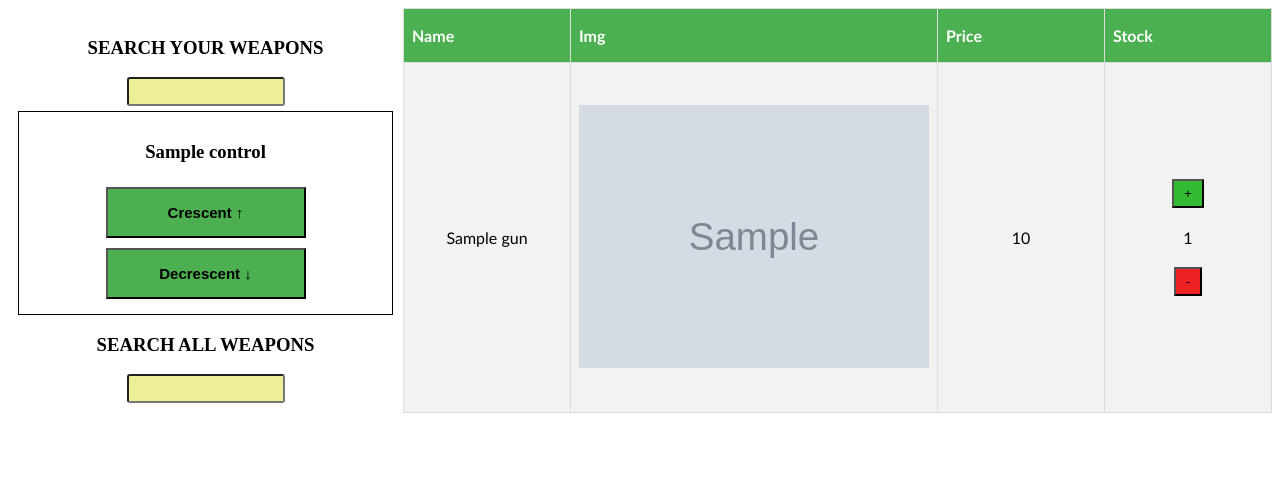
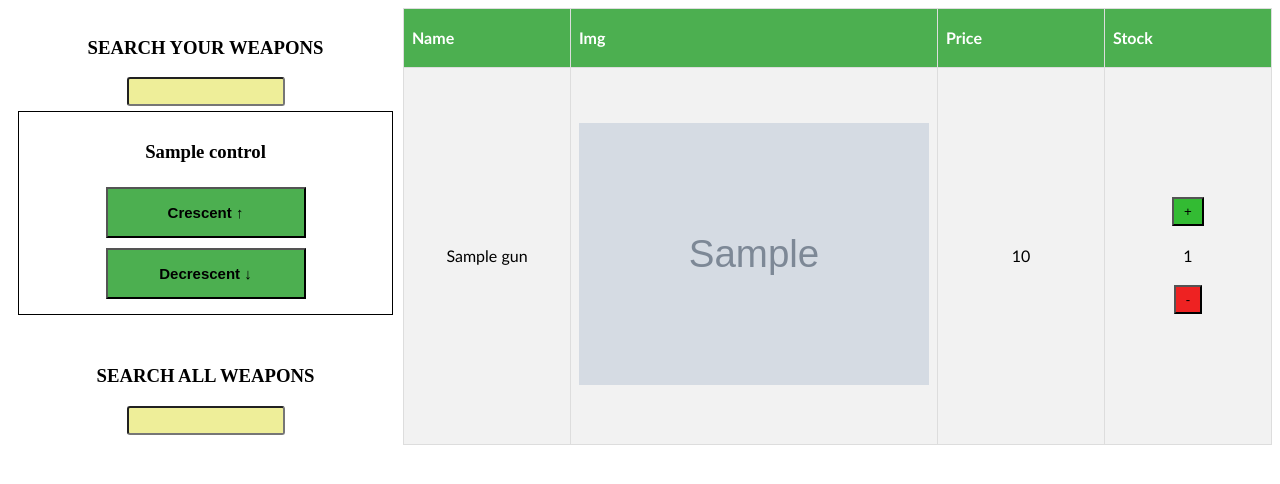
Before and after one commit to tavaresfajardo/pro20, a Django app: template edc_tp2/templates/search.html in a window 1280 px wide. Shown: the top 484 px of the page. Run offline with Django 3.2, Linux system fonts and the light colour scheme; the template is opened without the code that fills it: most values are stand-ins (such as "Sample title", 1, 10 or a date in 2020); grey boxes marked "Sample" are stand-in pictures.

Commit message:
borra chínelu

```diff
--- a/edc_tp2/templates/search.html
+++ b/edc_tp2/templates/search.html
@@ -23,7 +23,7 @@ table, td, th {
                     </div>
                 </div>
             {% endfor %}
-            <h3>SEARCH ALL WEAPONS</h3>
+            <h3 style="margin-top:50px;">SEARCH ALL WEAPONS</h3>
             <input style="width:150px" id="filterinputwiki" class="input" type="text">
         </div>
 
@@ -39,6 +39,7 @@ table, td, th {
             </tr>
             {% for gun in guns %}
             <tr class="align__class">
+                <form action="">
                     <td>{{ gun.label }}</td>
                     <td> <img class="image__gun" src="{{gun.img}}" alt=""></td>
                     <td>{{ gun.price }}</td>
@@ -51,6 +52,7 @@ table, td, th {
 
 
                     </td>
+                </form>
             </tr>
             {% endfor %}
         </table>
@@ -163,6 +165,7 @@ table, td, th {
 function executeQuery(query,index) {
     var filter = document.getElementById("filterinput").value
     window.location.replace("/search?filter="+filter+"&setting="+query[index]);
+
 }
 
 </script>
```
Lines whose indentation alone changed are shown as unchanged.
